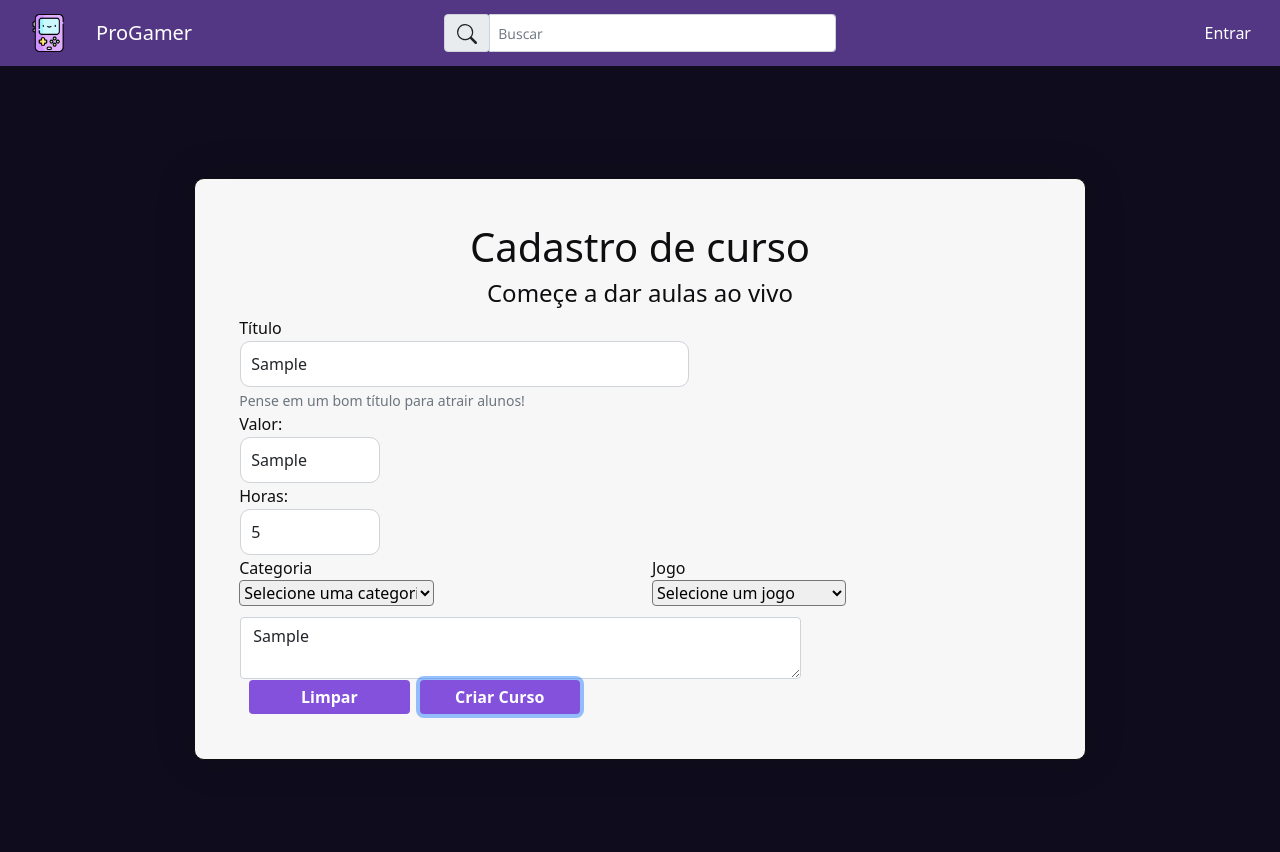
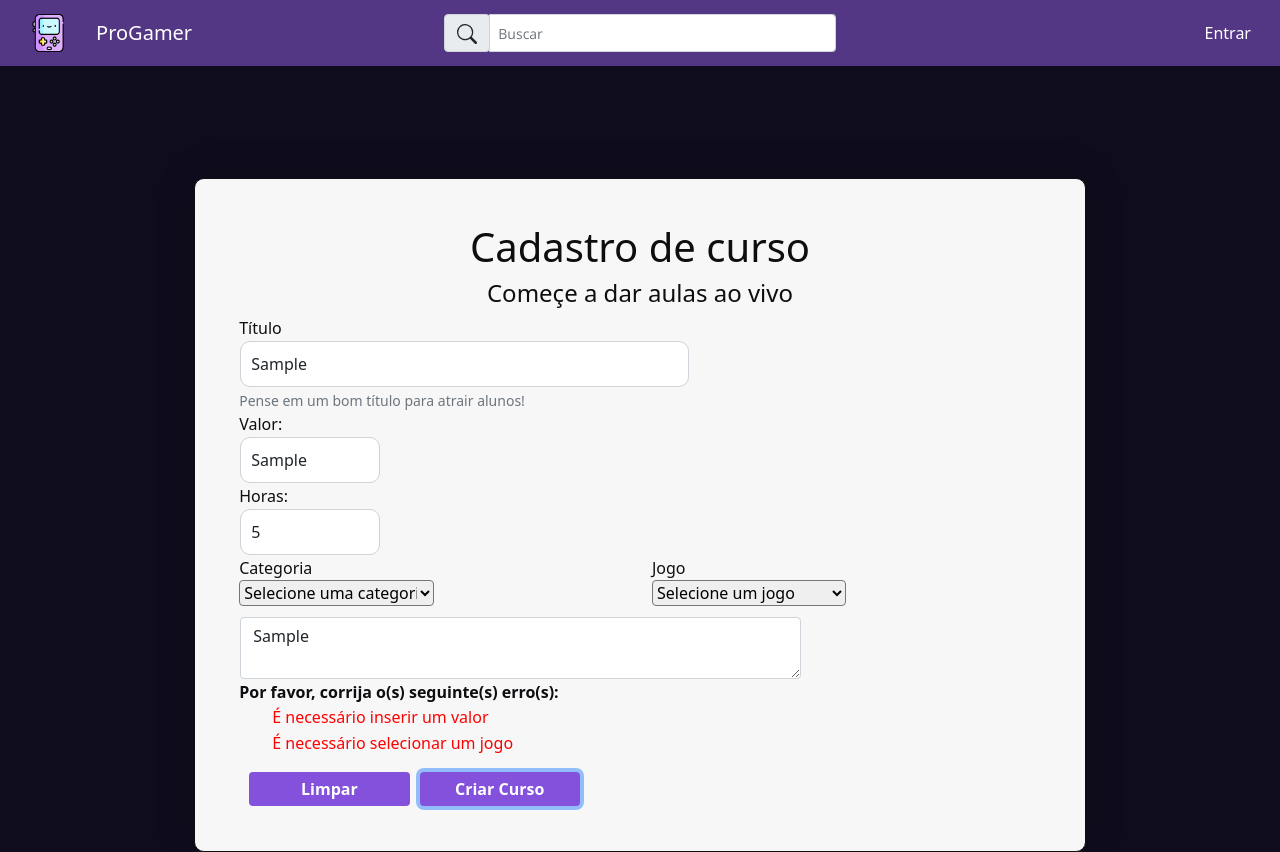
Before and after one commit to Jvprotano/Progamer-Front, a Vue app: page /registercourse in a window 1280 px wide. Both pictures are taken after typing "Sample", "Sample", "5", "Sample" into the empty fields and a click on the button "Criar Curso". Before the commit the page ends 800 px from the top, so only its background shows below. Built offline with nearby package versions, Linux system fonts and the light colour scheme; what vue-carousel-3d, vueperslides would draw is missing.

Commit message:
Finalizando validações

```diff
--- a/src/pages/RegisterCourse.vue
+++ b/src/pages/RegisterCourse.vue
@@ -1,6 +1,6 @@
 <template>
 <div class="app">
-  <Header />
+      <Header />
   <b-container class="bv-example-row">
   <div class="cards">
 
@@ -90,18 +90,18 @@
       rows="1"
       max-rows="1"
     ></b-form-textarea>
-
+ <p v-if="errors.length">
+    <b>Por favor, corrija o(s) seguinte(s) erro(s):</b>
+    <ul>
+<li v-for="error in errors" :key="error">{{error}} </li>
+    </ul>
+  </p>
 
 
       <b-button type="reset" variant="danger">Limpar</b-button>
       <b-button type="submit" variant="primary">Criar Curso</b-button>
     </b-form>
-   <p v-if="errors.length">
-    <b>Por favor, corrija o(s) seguinte(s) erro(s):</b>
-    <ul>
-<li v-for="error in errors" :key="error">{{error}} </li>
-    </ul>
-  </p>
+
   </div>
 
   </b-container>
@@ -112,7 +112,8 @@
 import Header from '../components/Header'
 
   export default {
-    components: { Header,
+    components: {
+      Header,
     },
     data() {
       return {
@@ -144,9 +145,11 @@ import Header from '../components/Header'
 
         if (valor.length > 6) {
             valor = valor.replace(/([0-9]{3}),([0-9]{2}$)/g, ".$1,$2");
+
         }
 
         elemento.value = valor;
+				this.form.value= elemento.value;
         if(valor == 'NaN') elemento.value = '';
     },
       submitForm: function() {
@@ -156,13 +159,34 @@ import Header from '../components/Header'
           this.errors.push('É necessário inserir um título ao curso')
         }else{
           console.log('valido')
+
         }
 
-        if(this.form.valor<= 0) {
-          this.errors.push('Insira um valor')
+        if(!this.form.value) {
+          this.errors.push('É necessário inserir um valor')
+					console.log('inválido')
+
+
         }else {
-          console.log('graninha')
+          console.log(this.form.value)
+					console.log('valido irmao')
         }
+
+				if(!this.form.hours) {
+					this.errors.push('É necessário informar o tempo do curso')
+				}
+				else {
+					console.log('Horas válidas')
+				}
+
+				if(!this.form.textarea) {
+					this.errors.push('É necessário inserir uma descrição')
+				}
+				if(!this.form.game) {
+					this.errors.push('É necessário selecionar um jogo')
+				}
+
+
 
 
       },
@@ -178,7 +202,7 @@ import Header from '../components/Header'
         this.form.hours = ''
         this.form.game = ''
         this.form.textarea = ''
-
+        this.form.value = ''
         this.form.food = null
         // Trick to reset/clear native browser form validation state
         this.show = false
@@ -245,6 +269,8 @@ border: none;
 li {
 list-style: none;
 padding: 1px;
+color: red;
+
 
 }
 </style>
```
Also changed, not shown: src/pages/InfoCurso.vue (+12 -10 lines).
